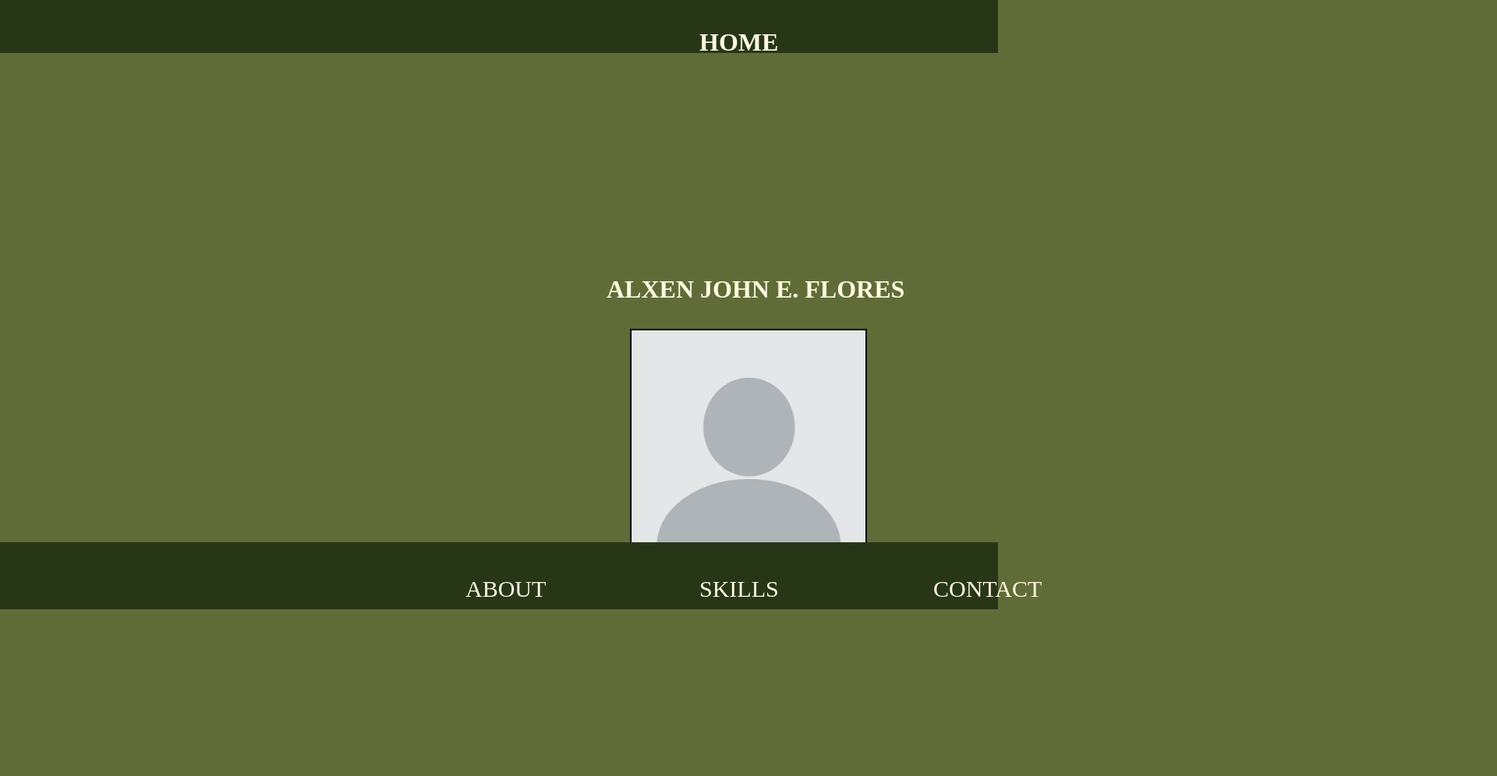
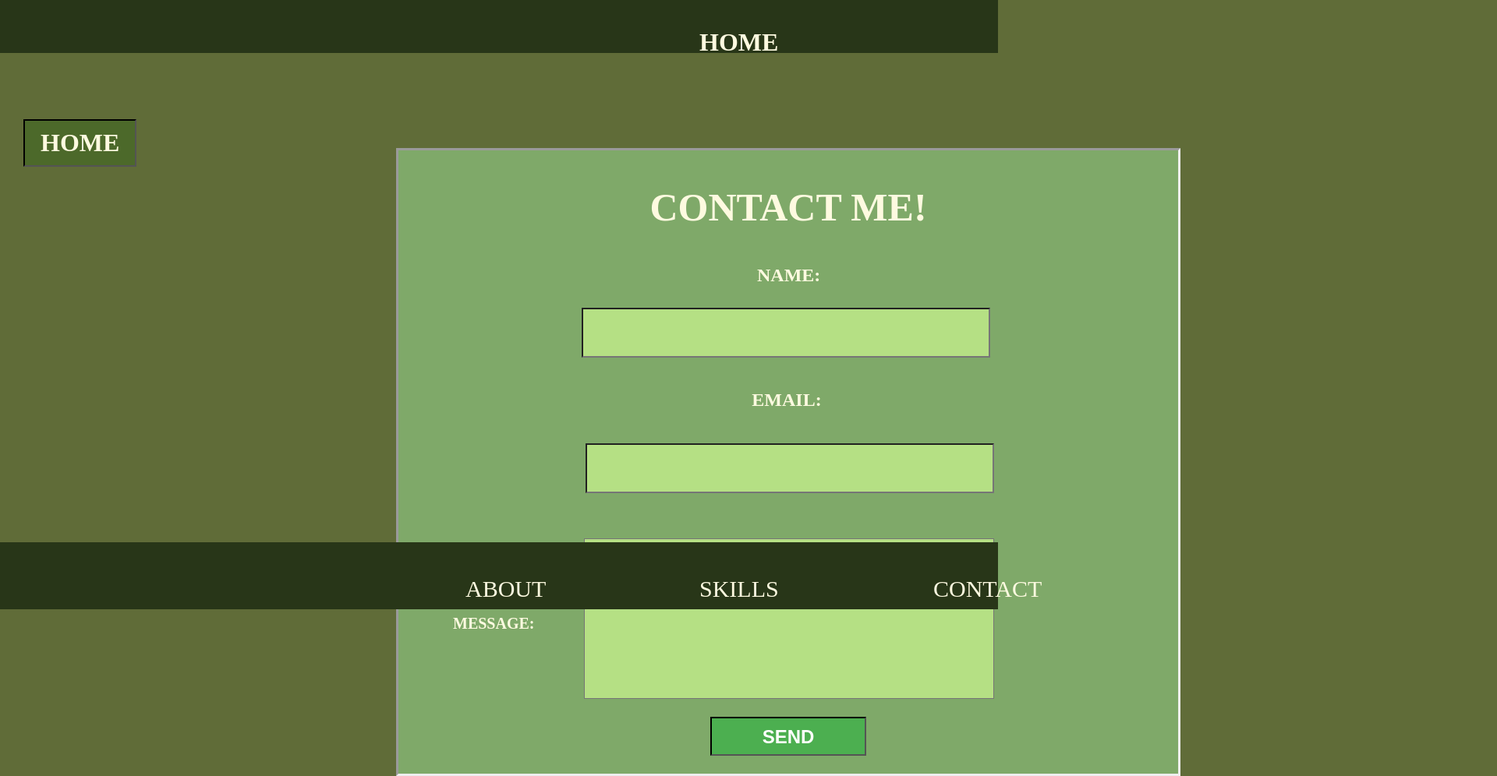
Before and after one commit to Azakini/CCS112LabAct3, a plain HTML site: page contact.html in a window 1280 px wide. Shown: the part 18-1014 px from the top of the page at 78% size, 1920 px wide, since content can reach past the window. Before the commit the page ends 800 px from the top, so only its background shows below. Drawn offline with nearby package versions, Linux system fonts and the light colour scheme.

Commit message:
finished version of contact webpage. Add functionalities using JQuery

```diff
--- a/contact.html
+++ b/contact.html
@@ -3,17 +3,55 @@
 
 <head>
     <title>Document</title>
+    <script src="https://code.jquery.com/jquery-3.7.1.min.js"
+    integrity="sha256-/JqT3SQfawRcv/BIHPThkBvs0OEvtFFmqPF/lYI/Cxo="
+    crossorigin="anonymous"></script>
     <link rel="stylesheet" href="style.css">
+    <script>
+        $(document).ready(function() {
+          $('form').submit(function(event) {
+            event.preventDefault();
+            var name = $('#name').val();
+            var email = $('#email').val();
+
+            if (name == '' || email == '') {
+              alert('Please fill up the name and email field!');
+            } else {
+              var confirmSubmit = confirm('Are you sure you want to submit?');
+              if (confirmSubmit) {
+                $('#name').val('');
+                $('#email').val('');
+                $('#message').val('');
+              }
+            }
+          });
+        });
+      </script>
 </head>
 
 <body>
 
-    <h1 id="h1home">ALXEN JOHN E. FLORES</h1>
-    <img id = "profile" src="profile.png" alt="Myprofile " width="300" height="300">
-    <p id="paragraph1"> A COMPUTER SCIENCE STUDENT IN UNIVERSITY OF CABUYAO</p>
     <div id = "topdiv">
         <h1 id="h1topdiv">HOME</h1>
     </div>
+
+    <div id="buttondiv"></div>
+    <h1 id="h1buttoncontact"> <a href="index.html">HOME</a></h1>
+    </div>
+
+    <div id="mainpanel">
+        <h1 id="contactLabel">CONTACT ME!</h1>
+        <form>
+            <label id="namelabel" for="name">NAME:</label>
+            <input  type="text" id="name" name="name">
+            <label id="emaillabel" for="email" style="font-size: 24px;">EMAIL:</label>
+            <input type="email" id="email" name="email"><br><br>
+            <label id="messagelabel" for="message" >MESSAGE:</label>
+            <textarea id="message" name="message"></textarea><br><br>
+            <input type="submit" value="SEND" >
+        </form>
+    </div>
+
     <div id = "botdiv">
         <p id="bot1"><a href="about.html">ABOUT</a></p>
         <p id="bot2"><a href="skills.html">SKILLS</a></p>
--- a/style.css
+++ b/style.css
@@ -104,9 +104,9 @@ a {
     border: 2px solid black;
     border-style: inset;
     background-color: #4c692a;
-    padding: 10px 20px; /* Add padding to the button */
-    box-sizing: border-box; /* Ensure the padding is included in the width calculation */
-    max-width: 150px; /* Set a maximum width to prevent the button from extending too far to the right */
+    padding: 10px 20px;
+    box-sizing: border-box;
+    max-width: 150px;
 }
 #skill1Div:hover, #skill2Div:hover, #skill3Div:hover {
 
@@ -120,17 +120,17 @@ a {
     top: 500px;
     color: #fefae0;
     position: absolute;
-    text-align: center; /* Add this to center the text horizontally */
+    text-align: center;
 }
 
 #skill1img{
-    display: block; /* Add this to make the image a block element */
-    margin: 0 auto; /* Add this to center the image horizontally */
+    display: block;
+    margin: 0 auto;
 }
 
 #skill1{
     color: #fefae0;
-    /* Remove the position: relative and left: 20px; */
+
 }
 
 #skill2Div{
@@ -207,3 +207,131 @@ a {
 #p2{
     font-size: 20px;
 }
+
+
+/* CONTACT WEBPAGE */
+
+
+#h1buttoncontact{
+    position: absolute;
+    color: #fefae0;
+    top: 150px;
+    left: 30px;
+    border: 2px solid black;
+    border-style: inset;
+    background-color: #4c692a;
+    padding: 10px 20px;
+    box-sizing: border-box;
+    max-width: 150px;
+}
+
+#mainpanel {
+    padding: 100px;
+    position: relative;
+    background-color: #7FA969;
+    border-style: inset;
+    width: 800px;
+    height: 600px;
+    top: 200px;
+    left: 500px;
+    display: flex;
+    flex-direction: column;
+    align-items: center;
+}
+
+
+label {
+    font-size: 24px;
+    margin-bottom: 10px;
+}
+
+
+
+input[type="text"] {
+    position: relative;
+    top: -10px;
+    left: 50px;
+    width: 500px;
+    height: 40px;
+    padding: 10px;
+    margin-bottom: 20px;
+    background-color: #b5e084;
+}
+
+  input[type="email"] {
+    position: relative;
+    width: 500px;
+    height: 40px;
+    padding: 10px;
+    margin-bottom: 20px;
+    top: 80px;
+    left: 140px;
+    background-color: #b5e084;
+  }
+
+
+textarea{
+    position: relative;
+    height: 200px;
+    width: 520px;
+    top: 100px;
+    left: 30px;
+    resize: none;
+    background-color: #b5e084;
+}
+
+input[type="submit"] {
+    position: relative;
+    font-weight: bold;
+    top: 100px;
+    left: 300px;
+    width: 200px;
+    height: 50px;
+    font-size: 24px;
+    padding: 10px;
+    margin-bottom: 20px;
+    background-color: #4CAF50;
+    color: #ffffff;
+    border-style: inset;
+    border-color: 2px solid black;
+    cursor: pointer;
+}
+
+input[type="submit"]:hover {
+    background-color: #3e8e41;
+}
+
+#messagelabel{
+    font-weight: bold;
+    color: #fefae0;
+    font-size: 20px;
+    position: relative;
+    left: -30px;
+    top: 10px;
+}
+
+#contactLabel {
+    color: #fefae0;
+    font-weight: bold;
+    position: relative;
+    top: -90px;
+    font-size: 50px;
+    margin-bottom: 20px;
+}
+
+#namelabel{
+    color: #fefae0;
+    font-weight: bold;
+    position: relative;
+    top: -80px;
+    left: 360px;
+
+}
+
+#emaillabel{
+    color: #fefae0;
+    font-weight: bold;
+    position: relative;
+    top: 80px;
+    left: -260px;
+}
```
